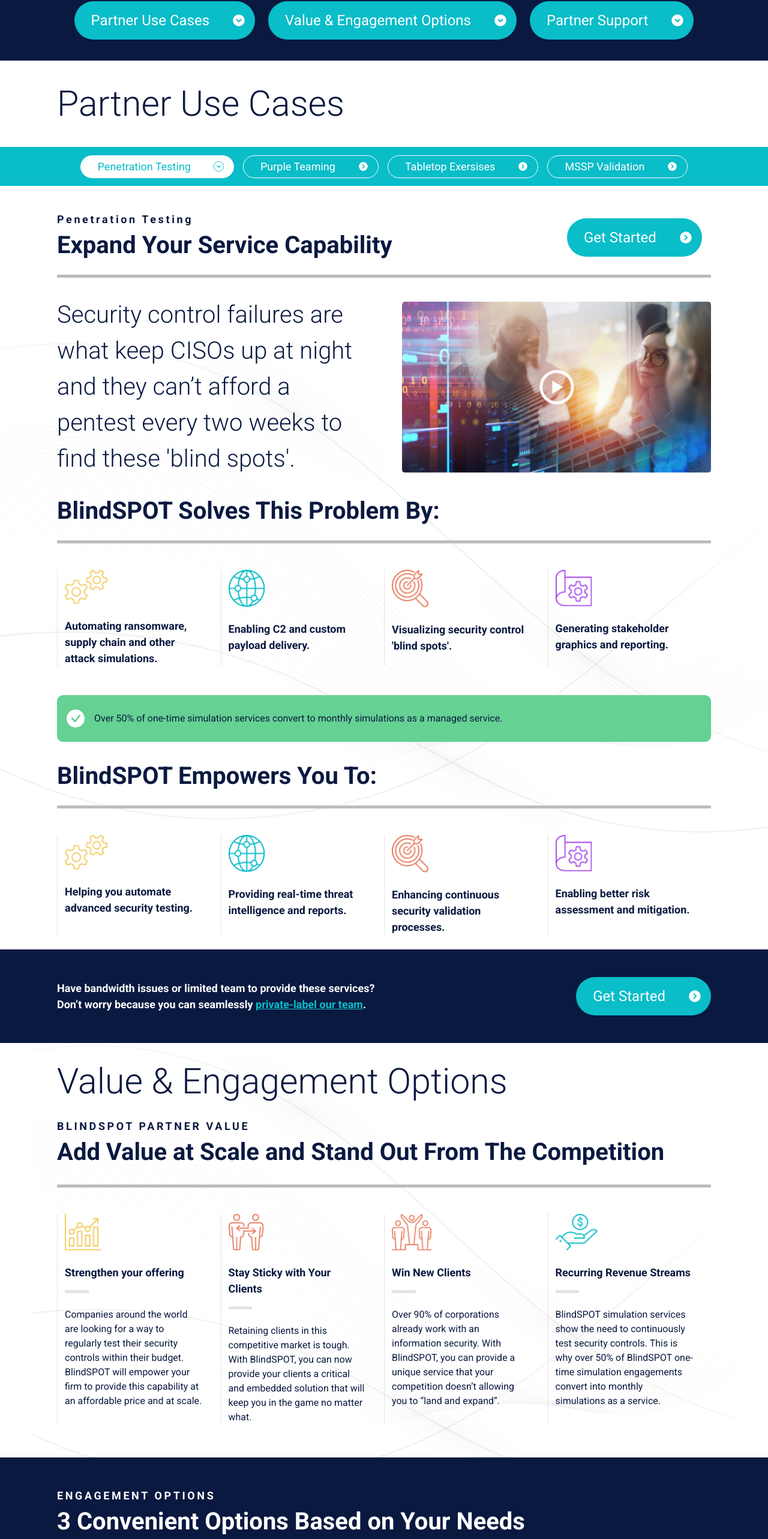
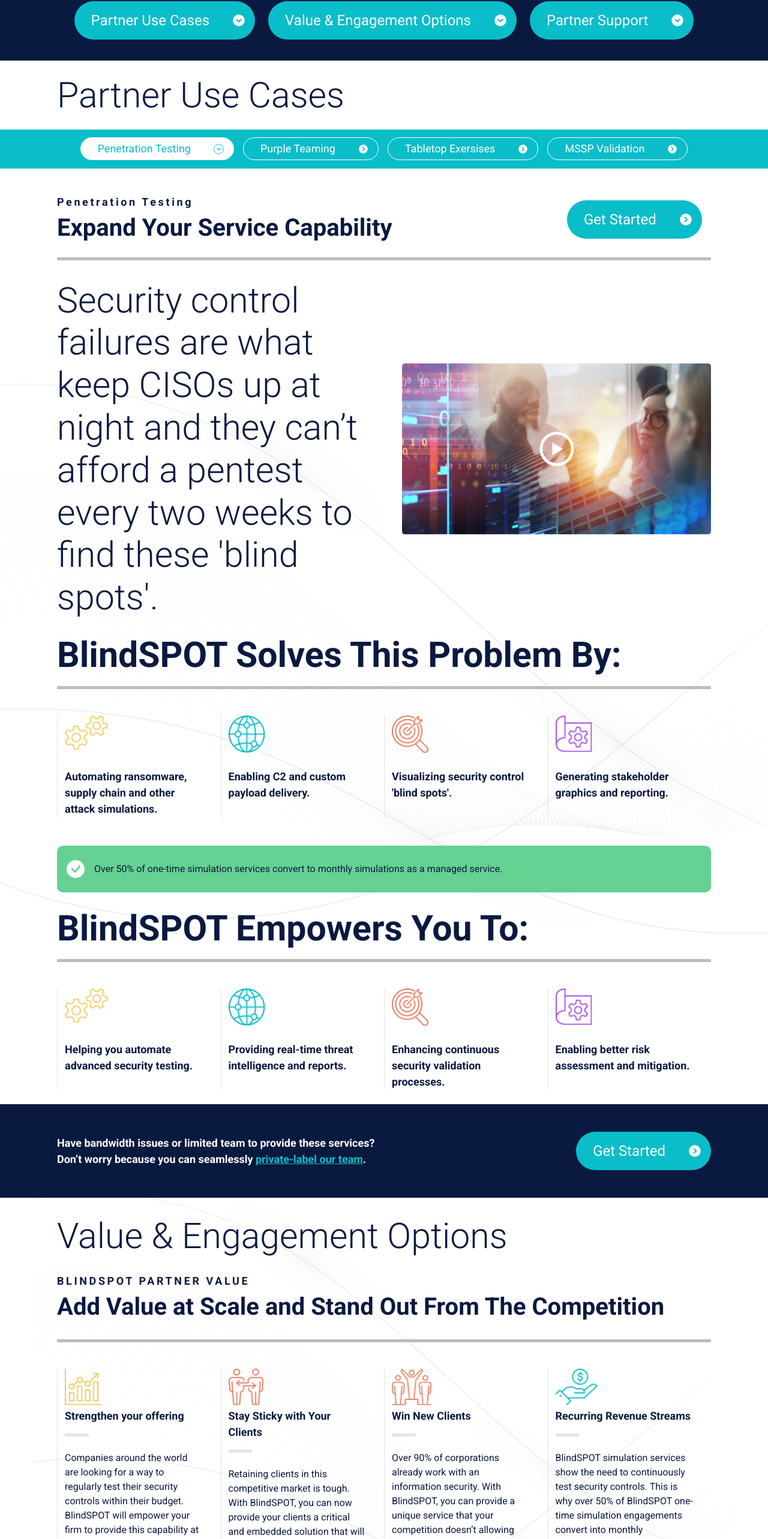
Before and after one commit to Sneha-BiswasZWT/intern-tasks, a Next.js app in the folder html-css/task7/blindspot_demo/: page / in a window 1280 px wide. Shown: the part 858-3424 px from the top of the page at 60% size. Built offline with nearby package versions, Linux system fonts and the light colour scheme.

Commit message:
changes responsive

```diff
--- a/html-css/task7/blindspot_demo/src/components/EngageCards.jsx
+++ b/html-css/task7/blindspot_demo/src/components/EngageCards.jsx
@@ -3,13 +3,13 @@ import Image from "next/image";
 
 function EngageCards({ subtitle, title, content, color, number }) {
   return (
-    <div className="pt-[44px] pb-2 w-full md:w-1/2 xl:w-1/3 pr-[15px]">
+    <div className="pt-[44px] pb-2 w-full sm:w-1/2 xl:w-1/3 pr-[15px]">
       <div className="pl-[12px] ">
         <div
           className="font-bold text-white pb-[19px] border-b-[5px]"
           style={{ borderBottomColor: color }}
         >
-          <h3>{title}</h3>
+          <h3 className="!text-2xl md:!text-4xl">{title}</h3>
           <h5>{subtitle}</h5>
         </div>
 
@@ -18,7 +18,7 @@ function EngageCards({ subtitle, title, content, color, number }) {
           <h6 className="w-3/4">{content}</h6>
         </div>
         <div className="pt-4">
-          <button className=" leading-none  pr-[9px] py-2 bg-primary rounded-4xl text-white hover:bg-white hover:text-secondary flex items-center  cursor-pointer">
+          <button className=" leading-none  pr-[9px] py-3 bg-primary rounded-4xl text-white hover:bg-white hover:text-secondary flex items-center  cursor-pointer">
             <p className=" text-[13px] pr-[20px] pl-[16px]">Get Started</p>
             <div className="w-[12px]">
               <Image
--- a/html-css/task7/blindspot_demo/src/components/PartnerSection.jsx
+++ b/html-css/task7/blindspot_demo/src/components/PartnerSection.jsx
@@ -5,7 +5,10 @@ import GetStartedBtn from "./GetStartedBtn";
 function PartnerSection({ useCasesRef, valueRef, supportRef }) {
   const handleScroll = (ref) => {
     if (ref && ref.current) {
-      ref.current.scrollIntoView({ behavior: "smooth", block: "start" });
+      const offset = 115; // Adjust this value to match your navbar height
+      const elementPosition =
+        ref.current.getBoundingClientRect().top + window.scrollY;
+      window.scrollTo({ top: elementPosition - offset, behavior: "smooth" });
     }
   };
 
--- a/html-css/task7/blindspot_demo/src/components/UseCardTitle.jsx
+++ b/html-css/task7/blindspot_demo/src/components/UseCardTitle.jsx
@@ -5,7 +5,7 @@ function UseCardTitle({ title }) {
     <div className="wrapper-container">
       <div className=" pt-[27px] pb-[24px] text-secondary relative after:absolute after:bottom-0 after:bg-[#BCBCBC] after:left-0 after:w-full after:h-[5px] after:content-['']">
         <div className=" w-full ">
-          <h2 className="font-bold">{title}</h2>
+          <h2 className="font-bold !text-4xl md:!text-[3.6875rem]">{title}</h2>
         </div>
       </div>
     </div>
--- a/html-css/task7/blindspot_demo/src/components/UseCards.jsx
+++ b/html-css/task7/blindspot_demo/src/components/UseCards.jsx
@@ -5,8 +5,14 @@ function UseCards({ imageSrc, content, width }) {
   return (
     <div className=" pb-6 md:w-1/4 sm:w-1/2 pr-[30px] ">
       <div className="pl-[12px] border-l-1 border-[#BCBCBC]/40 h-full ">
-        <div className="min-h-[65px] pb-[23px]">
-          <Image src={imageSrc} alt="card Image" width={width} height={65} />
+        <div className="min-h-[70px]  h-[88px] pb-[23px]">
+          <Image
+            src={imageSrc}
+            alt="card Image"
+            width={width}
+            height={65}
+            className=" max-h-[65px] "
+          />
         </div>
         <div>
           <h6 className="font-bold text-secondary">{content}</h6>
--- a/html-css/task7/blindspot_demo/src/components/UseCaseBanner.jsx
+++ b/html-css/task7/blindspot_demo/src/components/UseCaseBanner.jsx
@@ -5,19 +5,19 @@ import Image from "next/image";
 function UseCaseBanner({ title, tabName, description, imageSrc }) {
   return (
     <div className="wrapper-container">
-      <div className="flex flex-col md:flex-row pt-[42px] pb-[24px] text-secondary relative after:absolute after:bottom-0 after:bg-[#BCBCBC] after:left-0 after:w-full after:h-[5px] after:content-['']">
+      <div className="flex flex-col lg:flex-row pt-[42px] pb-[24px] text-secondary relative after:absolute after:bottom-0 after:bg-[#BCBCBC] after:left-0 after:w-full after:h-[5px] after:content-['']">
         <div className=" w-full ">
           <h6 className="font-bold" style={{ letterSpacing: "3.6px" }}>
             {tabName}
           </h6>
           <h2 className="font-bold">{title}</h2>
         </div>
-        <div className="w-full md:w-5/12 flex  my-auto md:justify-end px-[0.95rem] md:pl-[0.95rem] pl-0">
+        <div className="w-full lg:w-5/12 flex  my-auto lg:justify-end px-[0.95rem] lg:pl-[0.95rem] pl-0">
           <GetStartedBtn />
         </div>
       </div>
       <div className="flex flex-col lg:flex-row pt-[2rem] justify-between items-center ">
-        <h2 className="w-full  lg:w-6/12 font-light text-secondary pr-[30px]">
+        <h2 className="w-full  lg:w-6/12 font-light text-secondary pr-[30px] !text-3xl !md:text-4xl lg:!text-[3.6875rem]">
           {description}
         </h2>
         <div className="w-full lg:w-6/12 lg:pl-[30px] mt-4 lg:mt-0">
--- a/html-css/task7/blindspot_demo/src/components/UsesCases.jsx
+++ b/html-css/task7/blindspot_demo/src/components/UsesCases.jsx
@@ -236,7 +236,9 @@ function UsesCases() {
     <>
       <div className="bg-white">
         <div className="wrapper-container py-[28px]">
-          <h1 className="font-light text-secondary">Partner Use Cases</h1>
+          <h1 className="font-light text-secondary !text-5xl md:!text-[3.6875rem]">
+            Partner Use Cases
+          </h1>
         </div>
 
         {/* Tab Buttons */}
--- a/html-css/task7/blindspot_demo/src/components/ValueCards.jsx
+++ b/html-css/task7/blindspot_demo/src/components/ValueCards.jsx
@@ -3,9 +3,9 @@ import Image from "next/image";
 
 function ValueCards({ imageSrc, title, content, width }) {
   return (
-    <div className="pt-[44px] pb-6 md:w-1/2  lg:w-1/4 pr-[30px] ">
+    <div className="lg:pt-[44px] pt-0 pb-6 md:w-1/2  lg:w-1/4 pr-[30px] ">
       <div className="pl-[12px] border-l-1 border-[#BCBCBC]/40 h-full ">
-        <div className="min-h-[65px] pb-[23px]">
+        <div className="max-h-[65px] pb-[23px]">
           <Image src={imageSrc} alt="card Image" width={width} height={65} />
         </div>
         <div>
--- a/html-css/task7/blindspot_demo/src/components/ValueSection.jsx
+++ b/html-css/task7/blindspot_demo/src/components/ValueSection.jsx
@@ -80,7 +80,7 @@ function ValueSection() {
               <p className="font-light text-secondary text-4xl sm:text-[59px]">
                 Value & Engagement Options
               </p>
-              <div className=" pt-7 pb-6 text-secondary font-bold border-b-5 border-[#BCBCBC] w-full">
+              <div className=" pt-7 pb-6 text-secondary font-bold border-b-5 border-[#BCBCBC]  lg:mb-0 mb-11 w-full">
                 <h6 style={{ letterSpacing: "3.6px" }}>
                   BLINDSPOT PARTNER VALUE
                 </h6>
@@ -107,7 +107,9 @@ function ValueSection() {
           <div>
             <div className="  pt-[50px] pb-6 text-white font-bold border-b-5 border-[#BCBCBC] w-full">
               <h6 style={{ letterSpacing: "3.6px" }}>ENGAGEMENT OPTIONS</h6>
-              <h2>3 Convenient Options Based on Your Needs</h2>
+              <h2 className="!text-3xl md:!text-[2.5rem]">
+                3 Convenient Options Based on Your Needs
+              </h2>
             </div>
           </div>
 
```
Also changed, not shown: html-css/task7/blindspot_demo/src/components/SupportSection.jsx (+9 -9 lines).
